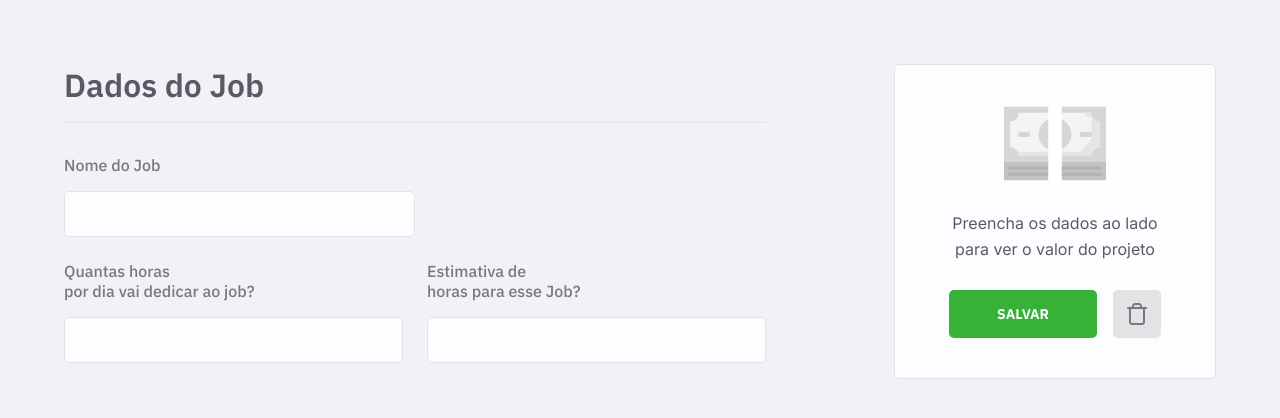
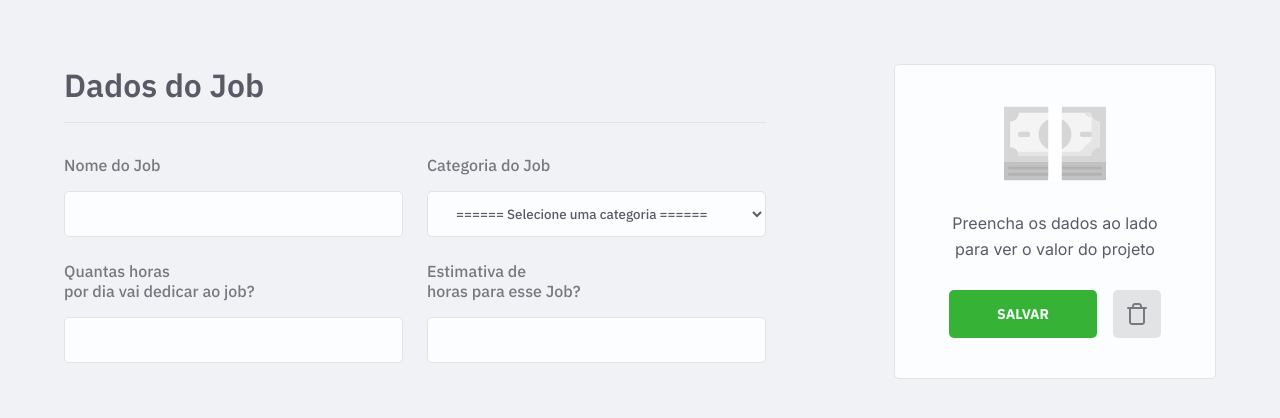
Before and after one commit to thegleidstones/maratona-discover-2, a Node server app: template src/views/job.ejs in a window 1280 px wide. Shown: the part 88-506 px from the top of the page. Run offline with Node 20, Linux system fonts and the light colour scheme; the template is opened without the code that fills it: most values are stand-ins (such as "Sample title", 1, 10 or a date in 2020); some libraries are stand-ins or nearby versions.

Commit message:
feat: add category select to jobs pages

```diff
--- a/src/views/job.ejs
+++ b/src/views/job.ejs
@@ -34,9 +34,22 @@
             <legend>Dados do Job</legend>
             <div class="separator light"></div>
 
-            <div class="input-wrapper">
-              <label for="name">Nome do Job</label>
-              <input type="text" id="name" name="name" />
+            <div class="input-group">
+              <div class="input-wrapper">
+                <label for="name">Nome do Job</label>
+                <input type="text" id="name" name="name" />
+              </div>
+              <div class="input-wrapper">
+                <label for="category_id">Categoria do Job</label>
+                <select name="category_id" id="category_id">
+                  <option value="0">====== Selecione uma categoria ======</option>
+                  <% categories.forEach(category => { %>
+                    <option value="<%= category.id %>">
+                      <%= category.name %>
+                    </option>
+                  <% }) %>
+                </select>
+              </div>
             </div>
 
             <div class="input-group">
```
